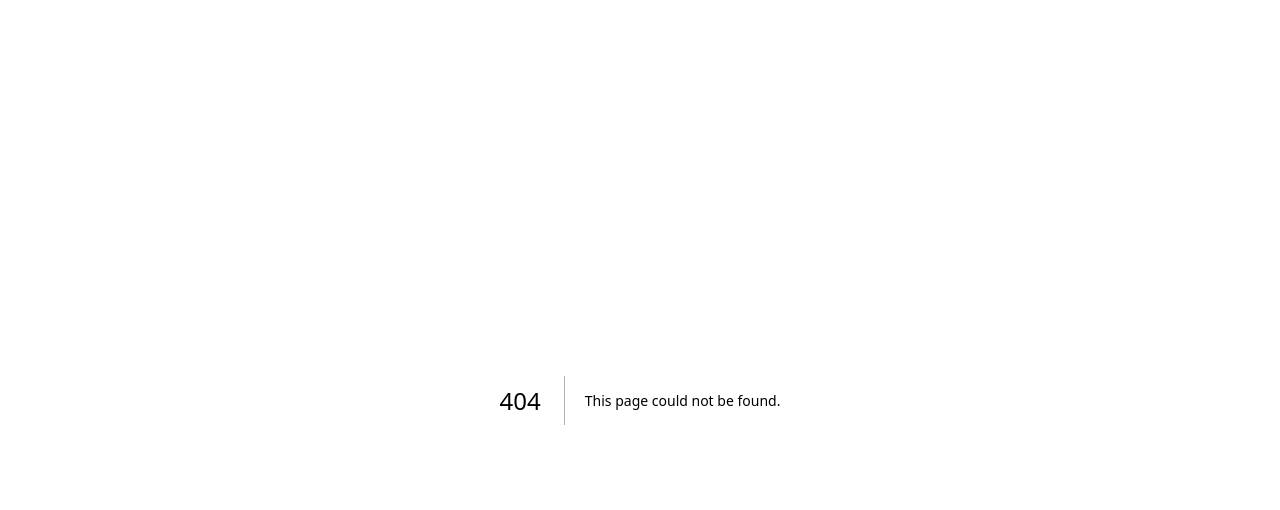
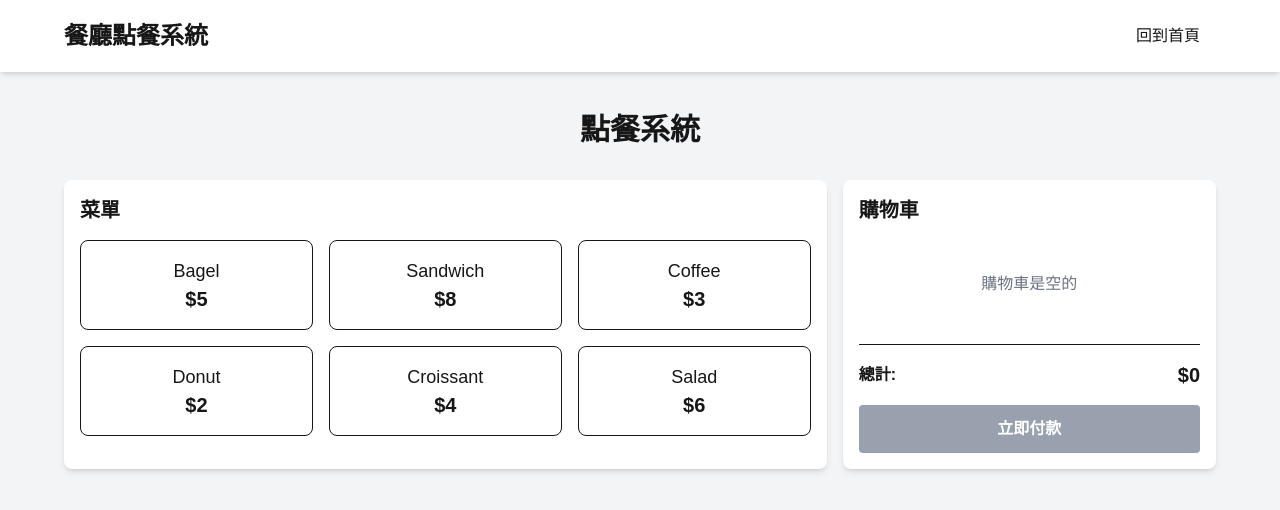
Before and after one commit to wangxiaoyao/webDemo-next-learn, a Next.js app: page /order-system-demo in a window 1280 px wide. Before the commit this address had no page. Shown: the top 510 px of the page. Built offline with nearby package versions, Linux system fonts and the light colour scheme.

Commit message:
demo:order-system

```diff
--- /dev/null
+++ b/src/app/order-system-demo/components/Cart.tsx
@@ -0,0 +1,141 @@
+'use client';
+
+import React, { useState } from 'react';
+
+type CartItem = {
+  name: string;
+  price: number;
+  quantity: number;
+};
+
+type CartProps = {
+  cart: {
+    items: CartItem[];
+    total: number;
+  };
+  setCart: React.Dispatch<
+    React.SetStateAction<{
+      items: CartItem[];
+      total: number;
+    }>
+  >;
+};
+
+const Cart: React.FC<CartProps> = ({ cart, setCart }) => {
+  const [isProcessing, setIsProcessing] = useState(false);
+  const [isComplete, setIsComplete] = useState(false);
+
+  const handlePayment = () => {
+    if (cart.items.length === 0) return;
+
+    setIsProcessing(true);
+
+    // Simulate payment processing
+    setTimeout(() => {
+      setIsProcessing(false);
+      setIsComplete(true);
+
+      // Reset cart after successful payment
+      setTimeout(() => {
+        setCart({ items: [], total: 0 });
+        setIsComplete(false);
+      }, 3000);
+    }, 2000);
+  };
+
+  const removeItem = (index: number) => {
+    const item = cart.items[index];
+    setCart((prevCart) => ({
+      items: prevCart.items.filter((_, i) => i !== index),
+      total: prevCart.total - item.price * item.quantity,
+    }));
+  };
+
+  const updateQuantity = (index: number, newQuantity: number) => {
+    if (newQuantity < 1) return;
+
+    setCart((prevCart) => {
+      const item = prevCart.items[index];
+      const quantityDiff = newQuantity - item.quantity;
+      const priceDiff = item.price * quantityDiff;
+
+      const updatedItems = [...prevCart.items];
+      updatedItems[index] = { ...item, quantity: newQuantity };
+
+      return {
+        items: updatedItems,
+        total: prevCart.total + priceDiff,
+      };
+    });
+  };
+
+  return (
+    <div className="flex h-full flex-col">
+      <h2 className="mb-4 text-xl font-semibold">購物車</h2>
+
+      <div className="mb-4 flex-grow overflow-y-auto">
+        {cart.items.length === 0 ? (
+          <p className="py-8 text-center text-gray-500">購物車是空的</p>
+        ) : (
+          <ul className="space-y-2">
+            {cart.items.map((item, index) => (
+              <li
+                key={index}
+                className="flex items-center justify-between border-b pb-2"
+              >
+                <div>
+                  <p className="font-medium">{item.name}</p>
+                  <p className="text-sm text-gray-600">
+                    ${item.price} x {item.quantity}
+                  </p>
+                </div>
+                <div className="flex items-center space-x-2">
+                  <button
+                    className="h-6 w-6 rounded bg-gray-200 text-gray-700"
+                    onClick={() => updateQuantity(index, item.quantity - 1)}
+                  >
+                    -
+                  </button>
+                  <span>{item.quantity}</span>
+                  <button
+                    className="h-6 w-6 rounded bg-gray-200 text-gray-700"
+                    onClick={() => updateQuantity(index, item.quantity + 1)}
+                  >
+                    +
+                  </button>
+                  <button
+                    className="ml-2 text-sm text-red-500"
+                    onClick={() => removeItem(index)}
+                  >
+                    刪除
+                  </button>
+                </div>
+              </li>
+            ))}
+          </ul>
+        )}
+      </div>
+
+      <div className="mt-auto">
+        <div className="mb-4 flex items-center justify-between border-t pt-4">
+          <p className="font-bold">總計:</p>
+          <p className="text-xl font-bold">${cart.total}</p>
+        </div>
+
+        <button
+          className={`w-full rounded px-4 py-3 font-bold text-white ${
+            isProcessing || cart.items.length === 0
+              ? 'cursor-not-allowed bg-gray-400'
+              : 'bg-blue-600 hover:bg-blue-700'
+          }`}
+          onClick={handlePayment}
+          disabled={isProcessing || cart.items.length === 0}
+        >
+          {isProcessing ? '處理中...' : isComplete ? '支付成功！' : '立即付款'}
+        </button>
+      </div>
+    </div>
+  );
+};
+
+export default Cart;
--- /dev/null
+++ b/src/app/order-system-demo/components/MenuList.tsx
@@ -0,0 +1,45 @@
+'use client';
+
+import React from 'react';
+
+type MenuItem = {
+  id: number;
+  name: string;
+  price: number;
+};
+
+type MenuListProps = {
+  onAddToCart: (item: { name: string; price: number }) => void;
+};
+
+const MenuList: React.FC<MenuListProps> = ({ onAddToCart }) => {
+  // Sample menu items
+  const menuItems: MenuItem[] = [
+    { id: 1, name: 'Bagel', price: 5 },
+    { id: 2, name: 'Sandwich', price: 8 },
+    { id: 3, name: 'Coffee', price: 3 },
+    { id: 4, name: 'Donut', price: 2 },
+    { id: 5, name: 'Croissant', price: 4 },
+    { id: 6, name: 'Salad', price: 6 },
+  ];
+
+  return (
+    <div>
+      <h2 className="mb-4 text-xl font-semibold">菜單</h2>
+      <div className="grid grid-cols-2 gap-4 md:grid-cols-3">
+        {menuItems.map((item) => (
+          <div
+            key={item.id}
+            className="flex cursor-pointer flex-col items-center justify-center rounded-lg border p-4 text-center transition-colors hover:bg-gray-50"
+            onClick={() => onAddToCart({ name: item.name, price: item.price })}
+          >
+            <p className="text-lg font-medium">{item.name}</p>
+            <p className="text-xl font-bold">${item.price}</p>
+          </div>
+        ))}
+      </div>
+    </div>
+  );
+};
+
+export default MenuList;
--- /dev/null
+++ b/src/app/order-system-demo/components/Navbar.tsx
@@ -0,0 +1,26 @@
+'use client';
+
+import React from 'react';
+import Link from 'next/link';
+
+const Navbar: React.FC = () => {
+  return (
+    <nav className="mb-6 bg-white px-6 py-4 shadow-md">
+      <div className="mx-auto flex max-w-6xl items-center justify-between">
+        <Link href="/order-system" className="text-2xl font-bold">
+          餐廳點餐系統
+        </Link>
+        <div className="flex space-x-4">
+          <Link
+            href="/"
+            className="rounded px-4 py-2 transition-colors hover:bg-gray-100"
+          >
+            回到首頁
+          </Link>
+        </div>
+      </div>
+    </nav>
+  );
+};
+
+export default Navbar;
--- /dev/null
+++ b/src/app/order-system-demo/layout.tsx
@@ -0,0 +1,14 @@
+import type { Metadata } from 'next';
+
+export const metadata: Metadata = {
+  title: '餐廳點餐系統',
+  description: '一個簡單的餐廳點餐系統，使用Next.js和React實現',
+};
+
+export default function OrderSystemLayout({
+  children,
+}: {
+  children: React.ReactNode;
+}) {
+  return <div className="min-h-screen bg-gray-100">{children}</div>;
+}
--- /dev/null
+++ b/src/app/order-system-demo/page.tsx
@@ -0,0 +1,57 @@
+'use client';
+
+import { useState } from 'react';
+import MenuList from './components/MenuList';
+import Cart from './components/Cart';
+import Navbar from './components/Navbar';
+
+export default function OrderSystem() {
+  const [cart, setCart] = useState<{
+    items: { name: string; price: number; quantity: number }[];
+    total: number;
+  }>({
+    items: [],
+    total: 0,
+  });
+
+  const addToCart = (item: { name: string; price: number }) => {
+    setCart((prevCart) => {
+      const existingItem = prevCart.items.find((i) => i.name === item.name);
+
+      if (existingItem) {
+        // Item already exists, increase quantity
+        const updatedItems = prevCart.items.map((i) =>
+          i.name === item.name ? { ...i, quantity: i.quantity + 1 } : i,
+        );
+
+        return {
+          items: updatedItems,
+          total: prevCart.total + item.price,
+        };
+      } else {
+        // Add new item
+        return {
+          items: [...prevCart.items, { ...item, quantity: 1 }],
+          total: prevCart.total + item.price,
+        };
+      }
+    });
+  };
+
+  return (
+    <div className="min-h-screen bg-gray-100">
+      <Navbar />
+      <div className="p-4">
+        <h1 className="mb-8 text-center text-3xl font-bold">點餐系統</h1>
+        <div className="mx-auto grid max-w-6xl grid-cols-1 gap-4 md:grid-cols-3">
+          <div className="rounded-lg bg-white p-4 shadow-md md:col-span-2">
+            <MenuList onAddToCart={addToCart} />
+          </div>
+          <div className="rounded-lg bg-white p-4 shadow-md">
+            <Cart cart={cart} setCart={setCart} />
+          </div>
+        </div>
+      </div>
+    </div>
+  );
+}
--- a/src/app/touch-move-demo/page.tsx
+++ b/src/app/touch-move-demo/page.tsx
@@ -1,5 +1,5 @@
 // 实现一个hooks：useTouchMove。当用户在移动端左右横滑时，依据横滑方向进行计数器的增减。
-'use client'
+'use client';
 
 import React from 'react';
 import useTouchMove from '@hooks/useTouchMove';
```
Lines whose indentation alone changed are shown as unchanged.
